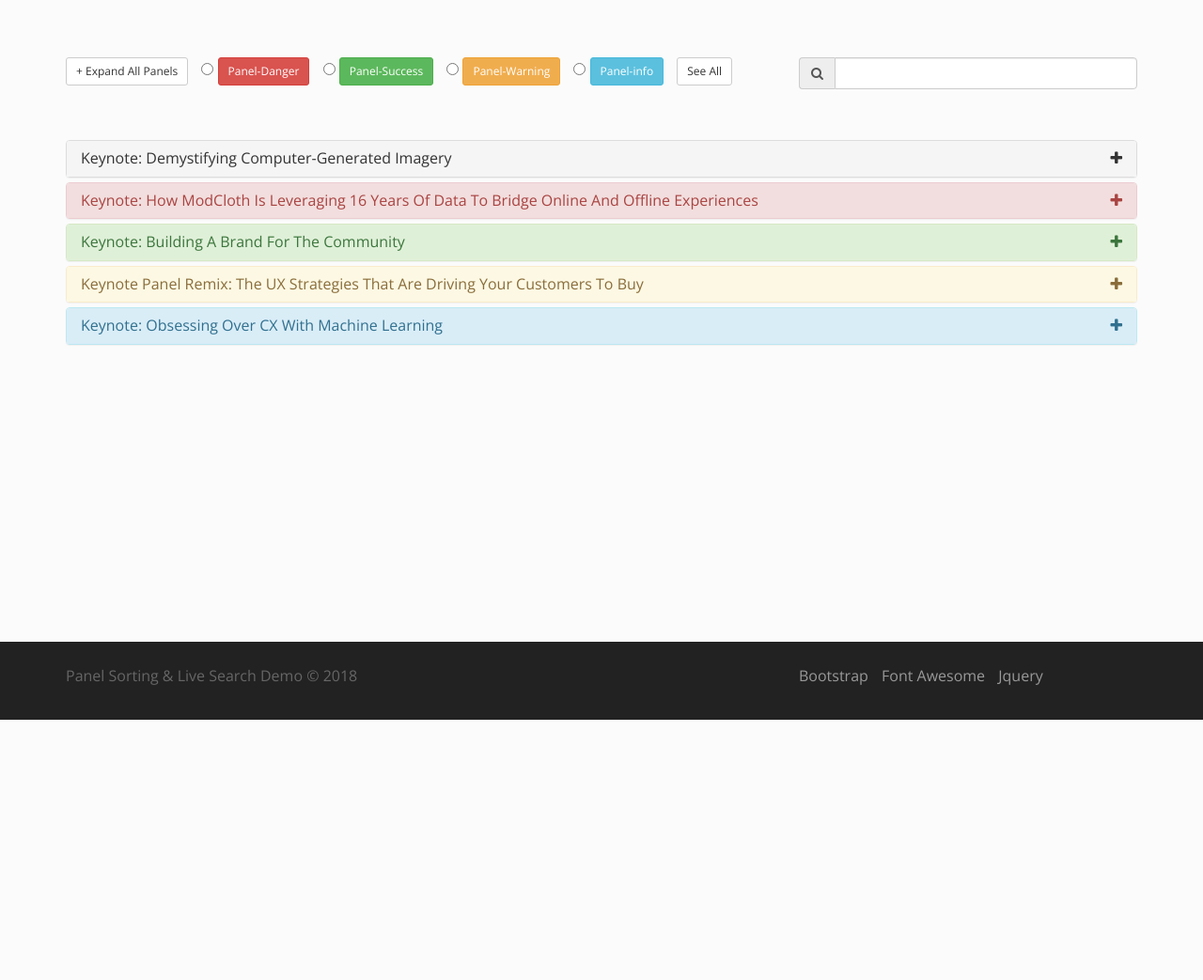
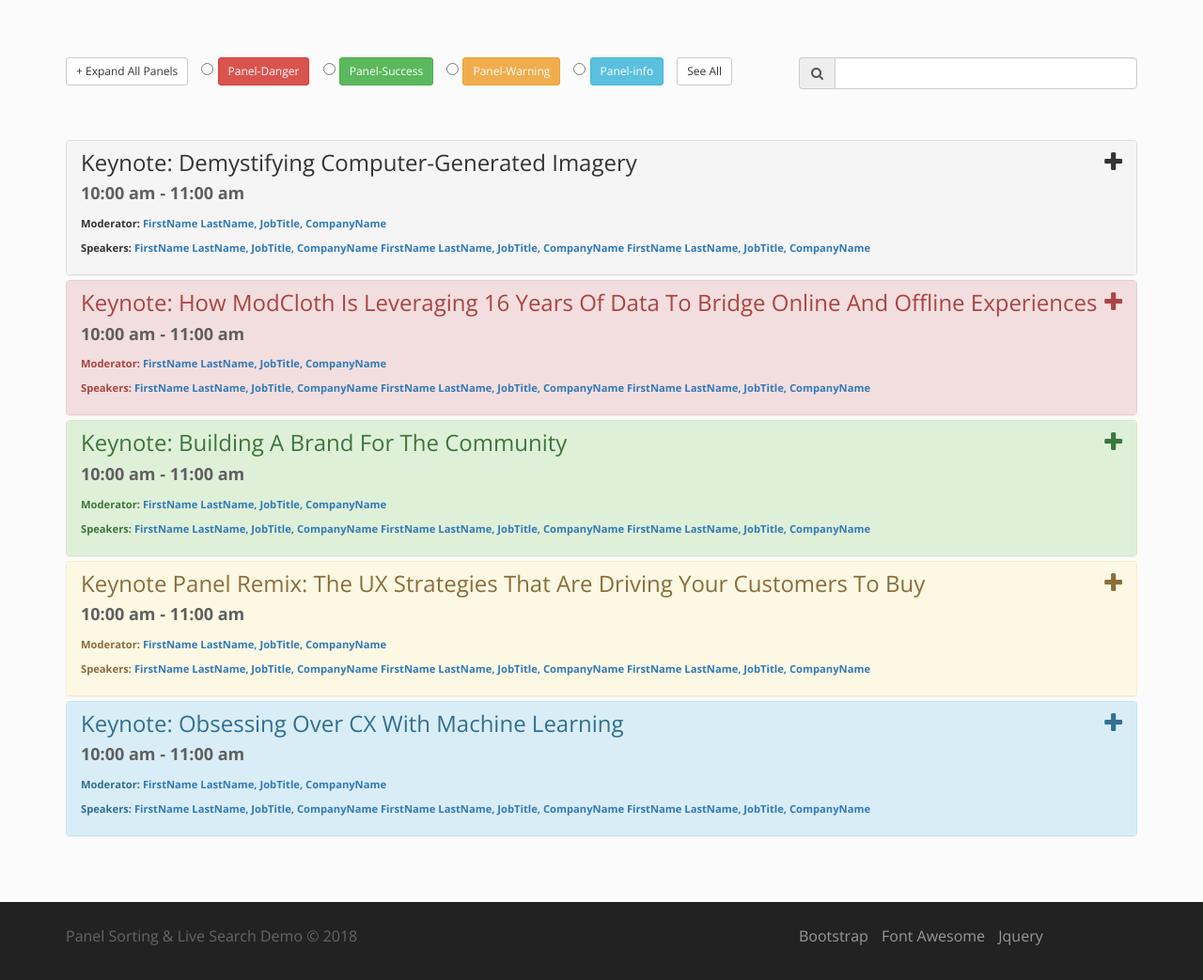
Before and after one commit to jvining/Panel-Sorting-Demo, a plain HTML site: page index.html in a window 1280 px wide. Shown: the part 59-1102 px from the top of the page at 94% size. Before the commit the page ends 825 px from the top, so only its background shows below. Drawn offline with nearby package versions, Linux system fonts and the light colour scheme.

Commit message:
Track Details / Globalized Clear button jquery

```diff
--- a/index.html
+++ b/index.html
@@ -57,6 +57,12 @@
 		.btn,.btn:hover {transition:.3s ease-in-out;}
 		.bg-lighten {box-shadow:inset 10000px 0 0 rgba(255, 255, 255, .90);}
 		.bg-darken {box-shadow:inset 10000px 0 0 rgba(0, 0, 0, .15);}
+
+		.panel-title{font-size:1.5em;}
+		.panel-time{font-weight:700; color:#5f5f5f; margin-bottom:.5em;}
+		.panel-moderator{font-size:.7em; margin-top:1.25em; font-weight:700;}
+		.panel-speakers{font-size:.7em; font-weight:700;}
+
   	</style>
 
 </head>
@@ -108,6 +114,13 @@
 					<div class="panel panel-default" data-title="Keynote: Demystifying Computer-Generated Imagery">
 						<div class="panel-heading">
 							<h2 class="panel-title" data-target="#panel-0" data-toggle="collapse">Keynote: Demystifying Computer-Generated Imagery</h2>
+							<h4 class="panel-time">10:00 am - 11:00 am</h4>
+							<p class="panel-moderator">Moderator: <a><strong>FirstName LastName</strong>, JobTitle, <strong>CompanyName</strong></a></p>
+							<p class="panel-speakers">Speakers:
+								<a><strong>FirstName LastName</strong>, JobTitle, <strong>CompanyName</strong></a>
+								<a><strong>FirstName LastName</strong>, JobTitle, <strong>CompanyName</strong></a>
+								<a><strong>FirstName LastName</strong>, JobTitle, <strong>CompanyName</strong></a>
+							</p>
 						</div>
 						<div class="panel-collapse collapse" id="panel-0">
 							<div class="panel-body">
@@ -118,6 +131,13 @@
 					<div class="panel panel-danger" data-title="Keynote: How ModCloth Is Leveraging 16 Years Of Data To Bridge Online And Offline Experiences">
 						<div class="panel-heading">
 							<h2 class="panel-title" data-target="#panel-1" data-toggle="collapse">Keynote: How ModCloth Is Leveraging 16 Years Of Data To Bridge Online And Offline Experiences</h2>
+							<h4 class="panel-time">10:00 am - 11:00 am</h4>
+							<p class="panel-moderator">Moderator: <a><strong>FirstName LastName</strong>, JobTitle, <strong>CompanyName</strong></a></p>
+							<p class="panel-speakers">Speakers:
+								<a><strong>FirstName LastName</strong>, JobTitle, <strong>CompanyName</strong></a>
+								<a><strong>FirstName LastName</strong>, JobTitle, <strong>CompanyName</strong></a>
+								<a><strong>FirstName LastName</strong>, JobTitle, <strong>CompanyName</strong></a>
+							</p>
 						</div>
 						<div class="panel-collapse collapse" id="panel-1">
 							<div class="panel-body">
@@ -128,6 +148,13 @@
 					<div class="panel panel-success" data-title="Keynote: Building A Brand For The Community">
 						<div class="panel-heading">
 							<h2 class="panel-title" data-target="#panel-2" data-toggle="collapse">Keynote: Building A Brand For The Community</h2>
+							<h4 class="panel-time">10:00 am - 11:00 am</h4>
+							<p class="panel-moderator">Moderator: <a><strong>FirstName LastName</strong>, JobTitle, <strong>CompanyName</strong></a></p>
+							<p class="panel-speakers">Speakers:
+								<a><strong>FirstName LastName</strong>, JobTitle, <strong>CompanyName</strong></a>
+								<a><strong>FirstName LastName</strong>, JobTitle, <strong>CompanyName</strong></a>
+								<a><strong>FirstName LastName</strong>, JobTitle, <strong>CompanyName</strong></a>
+							</p>
 						</div>
 						<div class="panel-collapse collapse" id="panel-2">
 							<div class="panel-body">
@@ -138,6 +165,13 @@
 					<div class="panel panel-warning" data-title="Keynote Panel Remix: The UX Strategies That Are Driving Your Customers To Buy">
 						<div class="panel-heading">
 							<h2 class="panel-title" data-target="#panel-3" data-toggle="collapse">Keynote Panel Remix: The UX Strategies That Are Driving Your Customers To Buy</h2>
+							<h4 class="panel-time">10:00 am - 11:00 am</h4>
+							<p class="panel-moderator">Moderator: <a><strong>FirstName LastName</strong>, JobTitle, <strong>CompanyName</strong></a></p>
+							<p class="panel-speakers">Speakers:
+								<a><strong>FirstName LastName</strong>, JobTitle, <strong>CompanyName</strong></a>
+								<a><strong>FirstName LastName</strong>, JobTitle, <strong>CompanyName</strong></a>
+								<a><strong>FirstName LastName</strong>, JobTitle, <strong>CompanyName</strong></a>
+							</p>
 						</div>
 						<div class="panel-collapse collapse" id="panel-3">
 							<div class="panel-body">
@@ -148,6 +182,13 @@
 					<div class="panel panel-info" data-title="Keynote: Obsessing Over CX With Machine Learning">
 						<div class="panel-heading">
 							<h2 class="panel-title" data-target="#panel-4" data-toggle="collapse">Keynote: Obsessing Over CX With Machine Learning</h2>
+							<h4 class="panel-time">10:00 am - 11:00 am</h4>
+							<p class="panel-moderator">Moderator: <a><strong>FirstName LastName</strong>, JobTitle, <strong>CompanyName</strong></a></p>
+							<p class="panel-speakers">Speakers:
+								<a><strong>FirstName LastName</strong>, JobTitle, <strong>CompanyName</strong></a>
+								<a><strong>FirstName LastName</strong>, JobTitle, <strong>CompanyName</strong></a>
+								<a><strong>FirstName LastName</strong>, JobTitle, <strong>CompanyName</strong></a>
+							</p>
 						</div>
 						<div class="panel-collapse collapse" id="panel-4">
 							<div class="panel-body">
@@ -239,7 +280,7 @@
 	    });
  	});
 	$('#clearAllButton').click(function() {
-		$('input[type=radio][name=group1]').removeAttr('checked');
+		$('input[type=radio]').prop('checked', false);
 		$("[class*='panel-']").removeClass("hidden");
 	});
 
```
